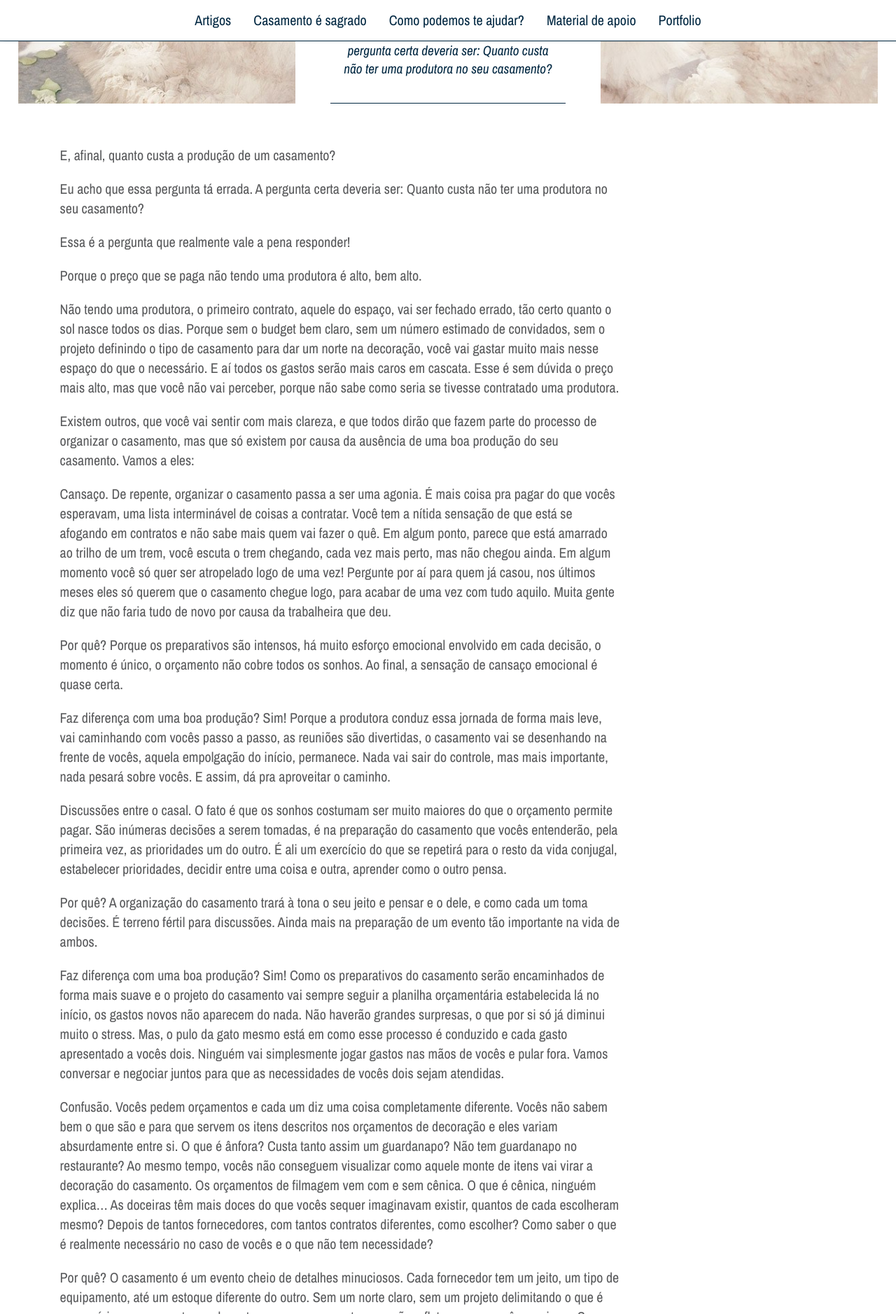
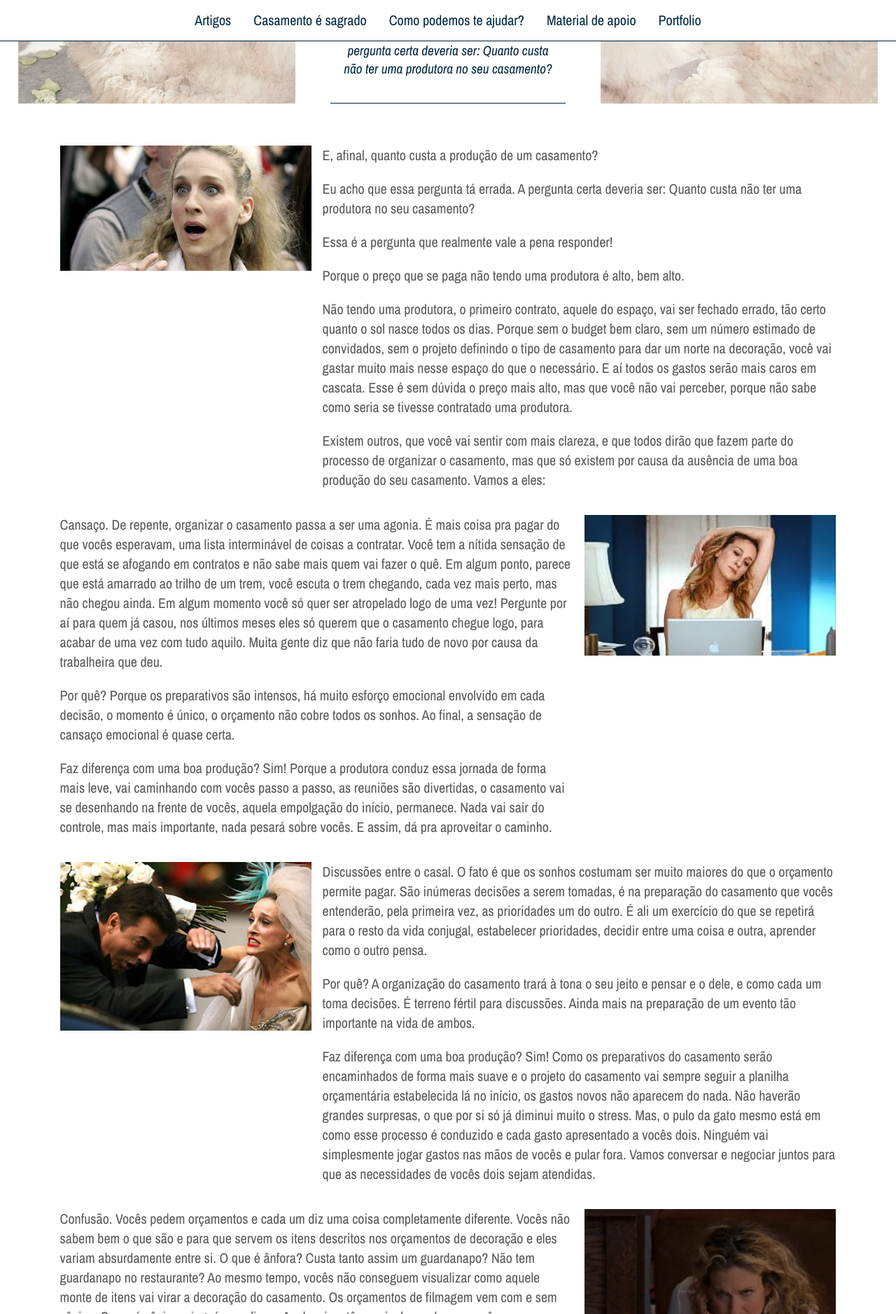
Before and after one commit to w-produtora/w-produtora.github.io, a Jekyll site: the page built from _posts/2019-03-02-porque-nao-produtora.md, in a window 1280 px wide. Shown: the part 841-2719 px from the top of the page at 70% size. Built offline with Jekyll 4.4.1, drawn with Linux system fonts in a browser that asks for light colours; nearby versions of some CDN libraries.

```diff
--- a/_posts/2019-03-02-porque-nao-produtora.md
+++ b/_posts/2019-03-02-porque-nao-produtora.md
@@ -14,50 +14,79 @@ meta: |
   Eu acho que essa pergunta tá errada. A pergunta certa deveria ser: Quanto custa não ter uma produtora no seu casamento?
 ---
 
-E, afinal, quanto custa a produção de um casamento?
+<div class="esq-img">
+    <img src="/img/porque-produtora1.jpg" alt="porque-produtora1" />
+</div>
 
-Eu acho que essa pergunta tá errada. A pergunta certa deveria ser: Quanto custa não ter uma produtora no seu casamento?
+<div class="dir-p">
+    <p>E, afinal, quanto custa a produção de um casamento?</p>
 
-Essa é a pergunta que realmente vale a pena responder!
+    <p>Eu acho que essa pergunta tá errada. A pergunta certa deveria ser: Quanto custa não ter uma produtora no seu casamento?</p>
 
-Porque o preço que se paga não tendo uma produtora é alto, bem alto.
+    <p>Essa é a pergunta que realmente vale a pena responder!</p>
 
-Não tendo uma produtora, o primeiro contrato, aquele do espaço, vai ser fechado errado, tão certo quanto o sol nasce todos os dias. Porque sem o budget bem claro, sem um número estimado de convidados, sem o projeto definindo o tipo de casamento para dar um norte na decoração, você vai gastar muito mais nesse espaço do que o necessário. E aí todos os gastos serão mais caros em cascata.
-Esse é sem dúvida o preço mais alto, mas que você não vai perceber, porque não sabe como seria se tivesse contratado uma produtora.
+    <p>Porque o preço que se paga não tendo uma produtora é alto, bem alto.</p>
 
-Existem outros, que você vai sentir com mais clareza, e que todos dirão que fazem parte do processo de organizar o casamento, mas que só existem por causa da ausência de uma boa produção do seu casamento. Vamos a eles:
+    <p>Não tendo uma produtora, o primeiro contrato, aquele do espaço, vai ser fechado errado, tão certo quanto o sol nasce todos os dias. Porque sem o budget bem claro, sem um número estimado de convidados, sem o projeto definindo o tipo de casamento para dar um norte na decoração, você vai gastar muito mais nesse espaço do que o necessário. E aí todos os gastos serão mais caros em cascata.
+    Esse é sem dúvida o preço mais alto, mas que você não vai perceber, porque não sabe como seria se tivesse contratado uma produtora.</p>
 
-Cansaço. De repente, organizar o casamento passa a ser uma agonia. É mais coisa pra pagar do que vocês esperavam, uma lista interminável de coisas a contratar. Você tem a nítida sensação de que está se afogando em contratos e não sabe mais quem vai fazer o quê.
-Em algum ponto, parece que está amarrado ao trilho de um trem, você escuta o trem chegando, cada vez mais perto, mas não chegou ainda. Em algum momento você só quer ser atropelado logo de uma vez! Pergunte por aí para quem já casou, nos últimos meses eles só querem que o casamento chegue logo, para acabar de uma vez com tudo aquilo. Muita gente diz que não faria tudo de novo por causa da trabalheira que deu.
+    <p>Existem outros, que você vai sentir com mais clareza, e que todos dirão que fazem parte do processo de organizar o casamento, mas que só existem por causa da ausência de uma boa produção do seu casamento. Vamos a eles:</p>
+</div>
 
-Por quê? Porque os preparativos são intensos, há muito esforço emocional envolvido em cada decisão, o momento é único, o orçamento não cobre todos os sonhos. Ao final, a sensação de cansaço emocional é quase certa.
+<div class="esq-p">
+    <p>Cansaço. De repente, organizar o casamento passa a ser uma agonia. É mais coisa pra pagar do que vocês esperavam, uma lista interminável de coisas a contratar. Você tem a nítida sensação de que está se afogando em contratos e não sabe mais quem vai fazer o quê.
+    Em algum ponto, parece que está amarrado ao trilho de um trem, você escuta o trem chegando, cada vez mais perto, mas não chegou ainda. Em algum momento você só quer ser atropelado logo de uma vez! Pergunte por aí para quem já casou, nos últimos meses eles só querem que o casamento chegue logo, para acabar de uma vez com tudo aquilo. Muita gente diz que não faria tudo de novo por causa da trabalheira que deu.</p>
 
-Faz diferença com uma boa produção? Sim!
-Porque a produtora conduz essa jornada de forma mais leve, vai caminhando com vocês passo a passo, as reuniões são divertidas, o casamento vai se desenhando na frente de vocês, aquela empolgação do início, permanece. Nada vai sair do controle, mas mais importante, nada pesará sobre vocês. E assim, dá pra aproveitar o caminho.
+    <p>Por quê? Porque os preparativos são intensos, há muito esforço emocional envolvido em cada decisão, o momento é único, o orçamento não cobre todos os sonhos. Ao final, a sensação de cansaço emocional é quase certa.</p>
 
-Discussões entre o casal. O fato é que os sonhos costumam ser muito maiores do que o orçamento permite pagar. São inúmeras decisões a serem tomadas, é na preparação do casamento que vocês entenderão, pela primeira vez, as prioridades um do outro. É ali um exercício do que se repetirá para o resto da vida conjugal, estabelecer prioridades, decidir entre uma coisa e outra, aprender como o outro pensa.
+    <p>Faz diferença com uma boa produção? Sim!
+    Porque a produtora conduz essa jornada de forma mais leve, vai caminhando com vocês passo a passo, as reuniões são divertidas, o casamento vai se desenhando na frente de vocês, aquela empolgação do início, permanece. Nada vai sair do controle, mas mais importante, nada pesará sobre vocês. E assim, dá pra aproveitar o caminho.</p>
+</div>
 
-Por quê? A organização do casamento trará à tona o seu jeito e pensar e o dele, e como cada um toma decisões. É terreno fértil para discussões. Ainda mais na preparação de um evento tão importante na vida de ambos.
+<div class="dir-img">
+    <img src="/img/porque-produtora2.jpg" alt="porque-produtora2"  />
+</div>
 
-Faz diferença com uma boa produção? Sim!
-Como os preparativos do casamento serão encaminhados de forma mais suave e o projeto do casamento vai sempre seguir a planilha orçamentária estabelecida lá no início, os gastos novos não aparecem do nada. Não haverão grandes surpresas, o que por si só já diminui muito o stress. Mas, o pulo da gato mesmo está em como esse processo é conduzido e cada gasto apresentado a vocês dois.
-Ninguém vai simplesmente jogar gastos nas mãos de vocês e pular fora. Vamos conversar e negociar juntos para que as necessidades de vocês dois sejam atendidas.
+<div class="esq-img">
+    <img src="/img/porque-produtora3.jpg" alt="porque-produtora3"  />
+</div>
 
-Confusão. Vocês pedem orçamentos e cada um diz uma coisa completamente diferente. Vocês não sabem bem o que são e para que servem os itens descritos nos orçamentos de decoração e eles variam absurdamente entre si. O que é ânfora? Custa tanto assim um guardanapo? Não tem guardanapo no restaurante?
-Ao mesmo tempo, vocês não conseguem visualizar como aquele monte de itens vai virar a decoração do casamento.
-Os orçamentos de filmagem vem com e sem cênica. O que é cênica, ninguém explica…
-As doceiras têm mais doces do que vocês sequer imaginavam existir, quantos de cada escolheram mesmo?
-Depois de tantos fornecedores, com tantos contratos diferentes, como escolher? Como saber o que é realmente necessário no caso de vocês e o que não tem necessidade?
+<div class="dir-p">
+    <p>Discussões entre o casal. O fato é que os sonhos costumam ser muito maiores do que o orçamento permite pagar. São inúmeras decisões a serem tomadas, é na preparação do casamento que vocês entenderão, pela primeira vez, as prioridades um do outro. É ali um exercício do que se repetirá para o resto da vida conjugal, estabelecer prioridades, decidir entre uma coisa e outra, aprender como o outro pensa.</p>
 
-Por quê? O casamento é um evento cheio de detalhes minuciosos. Cada fornecedor tem um jeito, um tipo de equipamento, até um estoque diferente do outro. Sem um norte claro, sem um projeto delimitando o que é necessário no casamento, perde-se tempo com orçamentos que não refletem o que vocês precisam. Sem um budget definido de antemão perde-se tempo procurando profissionais que estão muito acima ou muito abaixo do que vocês estão dispostos a pagar.
+    <p>Por quê? A organização do casamento trará à tona o seu jeito e pensar e o dele, e como cada um toma decisões. É terreno fértil para discussões. Ainda mais na preparação de um evento tão importante na vida de ambos.</p>
 
-Faz diferença com uma boa produção? Sim!
-O projeto já contempla o que vocês realmente vão precisar no casamento. E é possível inferir, com uma boa margem de precisão, quanto vão gastar com cada fornecedor antes mesmo de pedirem os orçamentos.
-Os orçamentos bem objetivos, já contendo exatamente o que vocês vão precisar, vão facilitar a escolha do fornecedor. Quando todos mandam orçamento sobre os mesmo itens, fica mais fácil comparar e decidir.
+    <p>Faz diferença com uma boa produção? Sim!
+    Como os preparativos do casamento serão encaminhados de forma mais suave e o projeto do casamento vai sempre seguir a planilha orçamentária estabelecida lá no início, os gastos novos não aparecem do nada. Não haverão grandes surpresas, o que por si só já diminui muito o stress. Mas, o pulo da gato mesmo está em como esse processo é conduzido e cada gasto apresentado a vocês dois.
+    Ninguém vai simplesmente jogar gastos nas mãos de vocês e pular fora. Vamos conversar e negociar juntos para que as necessidades de vocês dois sejam atendidas.</p>
+</div>
 
+<div class="esq-p">
+    <p>Confusão. Vocês pedem orçamentos e cada um diz uma coisa completamente diferente. Vocês não sabem bem o que são e para que servem os itens descritos nos orçamentos de decoração e eles variam absurdamente entre si. O que é ânfora? Custa tanto assim um guardanapo? Não tem guardanapo no restaurante?
+    Ao mesmo tempo, vocês não conseguem visualizar como aquele monte de itens vai virar a decoração do casamento.
+    Os orçamentos de filmagem vem com e sem cênica. O que é cênica, ninguém explica…
+    As doceiras têm mais doces do que vocês sequer imaginavam existir, quantos de cada escolheram mesmo?
+    Depois de tantos fornecedores, com tantos contratos diferentes, como escolher? Como saber o que é realmente necessário no caso de vocês e o que não tem necessidade?</p>
 
-Ao meu ver, esses são os preços mais caros que se paga por não ter uma produtora no casamento. E as pessoas pagam sem nem perceber. São preços altos, emocionalmente muito altos. Se somarmos isso ao preços mais altos em cascata, resultados de fechar contratos sem uma assessoria adequada, olha só quão caro ficou não contratar a produtora!
+    <p>Por quê? O casamento é um evento cheio de detalhes minuciosos. Cada fornecedor tem um jeito, um tipo de equipamento, até um estoque diferente do outro. Sem um norte claro, sem um projeto delimitando o que é necessário no casamento, perde-se tempo com orçamentos que não refletem o que vocês precisam. Sem um budget definido de antemão perde-se tempo procurando profissionais que estão muito acima ou muito abaixo do que vocês estão dispostos a pagar.</p>
 
-Quanto custa uma produtora para o seu casamento? Além da economia em dinheiro, custa a sanidade mental do casal preservada.
+    <p>Faz diferença com uma boa produção? Sim!
+    O projeto já contempla o que vocês realmente vão precisar no casamento. E é possível inferir, com uma boa margem de precisão, quanto vão gastar com cada fornecedor antes mesmo de pedirem os orçamentos.
+    Os orçamentos bem objetivos, já contendo exatamente o que vocês vão precisar, vão facilitar a escolha do fornecedor. Quando todos mandam orçamento sobre os mesmo itens, fica mais fácil comparar e decidir.</p>
+</div>
 
-E ao volto a pergunta do início, por que não uma produtora?
+<div class="dir-img">
+    <img src="/img/porque-produtora4.gif" alt="porque-produtora4" />
+</div>
+
+<div class="esq-img">
+    <img src="/img/porque-produtora5.jpg" alt="porque-produtora5" />
+</div>
+
+<div class="dir-p">
+    <p>Ao meu ver, esses são os preços mais caros que se paga por não ter uma produtora no casamento. E as pessoas pagam sem nem perceber. São preços altos, emocionalmente muito altos. Se somarmos isso ao preços mais altos em cascata, resultados de fechar contratos sem uma assessoria adequada, olha só quão caro ficou não contratar a produtora!</p>
+
+    <p>Quanto custa uma produtora para o seu casamento? Além da economia em dinheiro, custa a sanidade mental do casal preservada.</p>
+
+    <p>E ao volto a pergunta do início, por que não uma produtora?</p>
+</div>
--- a/css/style.css
+++ b/css/style.css
@@ -58,6 +58,7 @@ hr {
 .center {
   margin-top: 3em;
   text-align: center;
+  grid-column: 1/-1;
 }
 
 
@@ -306,20 +307,27 @@ header {
 }
 
 .copy-content {
-  max-width: 40em;
   margin: 3em;
+  display: grid;
+  grid-template-columns: repeat(3, 1fr);
+  grid-gap: 1rem;
 }
 
-.breadcrumb {
-  position: fixed;
-  opacity: 0;
-  top: 0;
-  left: 0;
-  width: 100%;
-  padding: 1rem;
-  mix-blend-mode: normal;
-  box-shadow: 5px 5px 5px rgba(0, 0, 0, .3);
-  transition: .5s ease-in;
+
+.copy-content > .esq-img {
+  grid-column: 1/2;
+}
+
+.copy-content > .esq-p {
+  grid-column: 1/3;
+}
+
+.copy-content > .dir-img {
+  grid-column: 3/4;
+}
+
+.copy-content > .dir-p {
+  grid-column: 2/-1;
 }
 
 .is-fixed {
```
Also changed, not shown: _posts/2019-05-02-5-erros.md (+1 -1 lines), img/porque-produtora1.jpg (added), img/porque-produtora2.jpg (added), img/porque-produtora3.jpg (added), img/porque-produtora4.gif (added), img/porque-produtora5.jpg (added).
